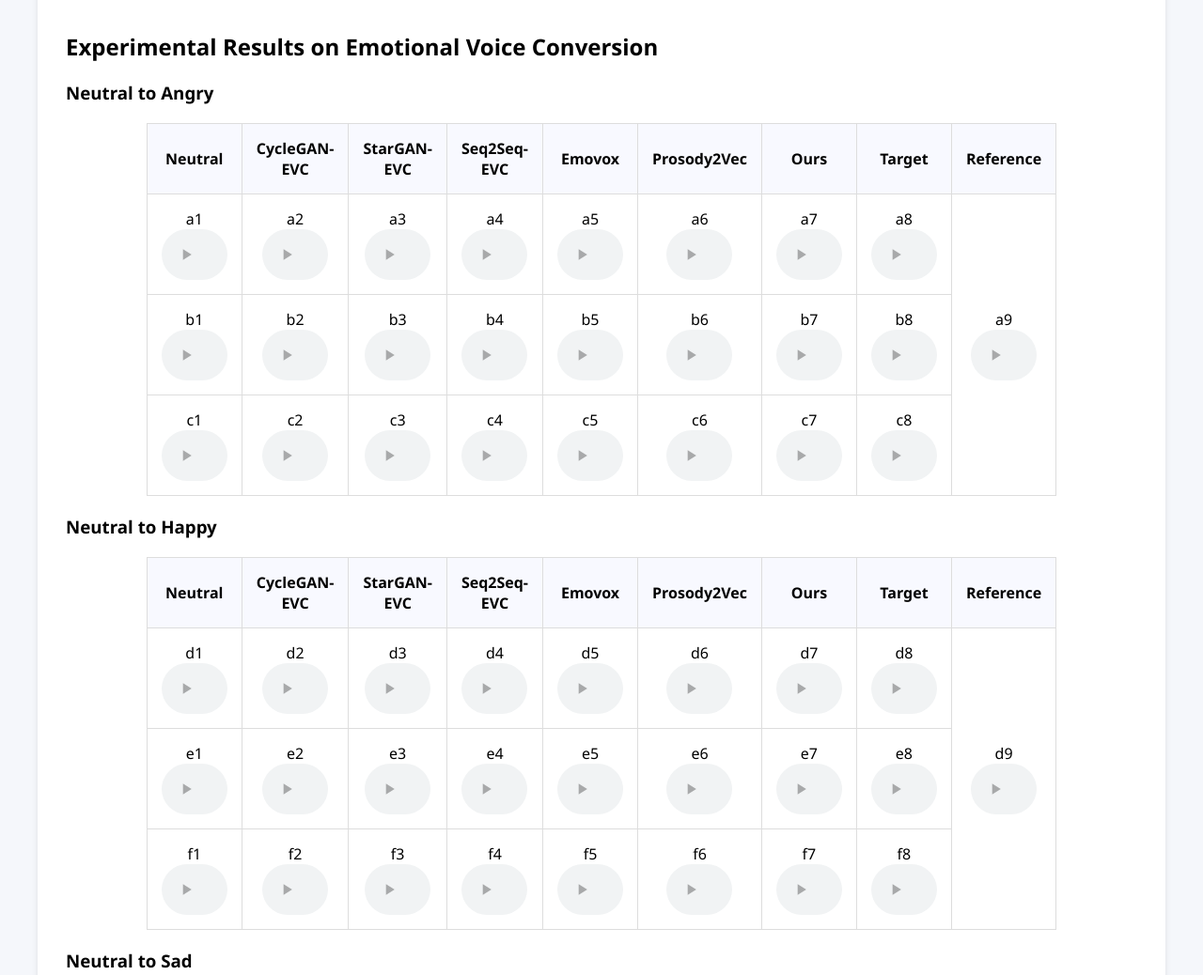
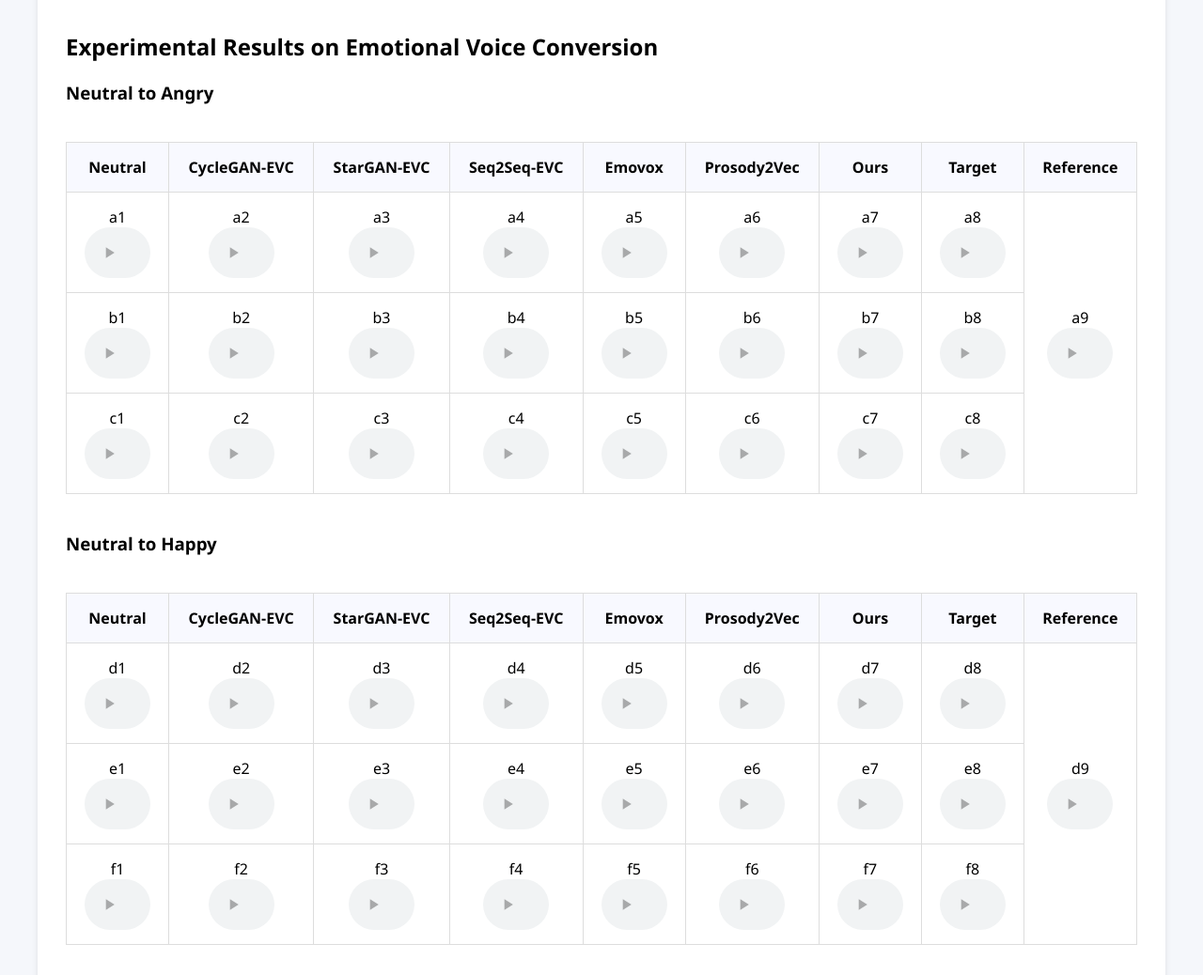
Before and after one commit to mysxs/Diff-EVC, a plain HTML site: page index.html in a window 1280 px wide. Shown: the part 1200-2238 px from the top of the page at 94% size. Drawn offline with Linux system fonts and the light colour scheme.

Commit message:
Update index.html

```diff
--- a/index.html
+++ b/index.html
@@ -68,9 +68,9 @@
 
         /* 表格样式 */
         .demo-table {
-            width: 70%;
+            width: 100%;
             border-collapse: collapse;
-            margin: 20px auto;
+            margin: 40px auto;
         }
 
         .demo-table th, .demo-table td {
```
